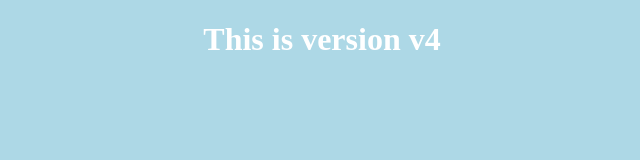
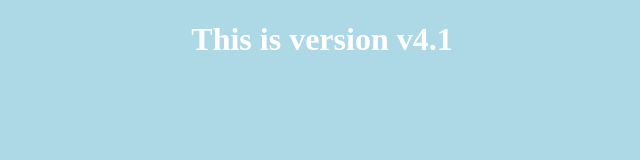
Before and after one commit to adipant12/gitrepo, a plain HTML site: page index.html in a window 1280 px wide. Shown: the whole page, without its empty margins (318-958 px from the left). Drawn offline with Linux system fonts and the light colour scheme.

Commit message:
Changed the version to 4.1

```diff
--- a/index.html
+++ b/index.html
@@ -7,6 +7,6 @@
     <title>Document</title>
 </head>
 <body>
-    <h1>This is version v4</h1>
+    <h1>This is version v4.1</h1>
 </body>
 </html>
```
